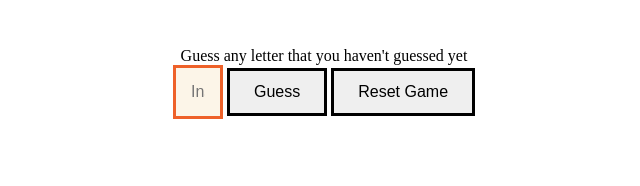
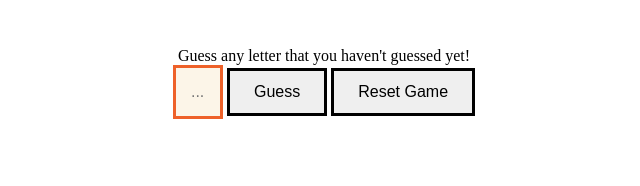
Before and after one commit to miloofcroton/lab-4-guess-or-hang, a plain HTML site: page index.html in a window 1280 px wide. Both pictures are taken after a click on the button "Start the game". Shown: the part 534-720 px from the top of the page, 316-956 px from the left. Drawn offline with Linux system fonts and the light colour scheme.

Commit message:
changed input placeholder

```diff
--- a/index.html
+++ b/index.html
@@ -34,8 +34,8 @@
 
         <form id="letter-guess" onsubmit="return submitGuess()" onreset="return resetGame()">
             <label>
-                <legend>Guess any letter that you haven't guessed yet</legend>
-                <input id="guess" name="guess" maxlength="1" pattern="[a-zA-Z]" placeholder="Insert guess here" require>
+                <legend>Guess any letter that you haven't guessed yet!</legend>
+                <input id="guess" name="guess" maxlength="1" pattern="[a-zA-Z]" placeholder="..." require>
             </label>
             <button type="submit" id="submit-button">Guess</button>
             <button type="reset" id="reset-button">Reset Game</button>
```
